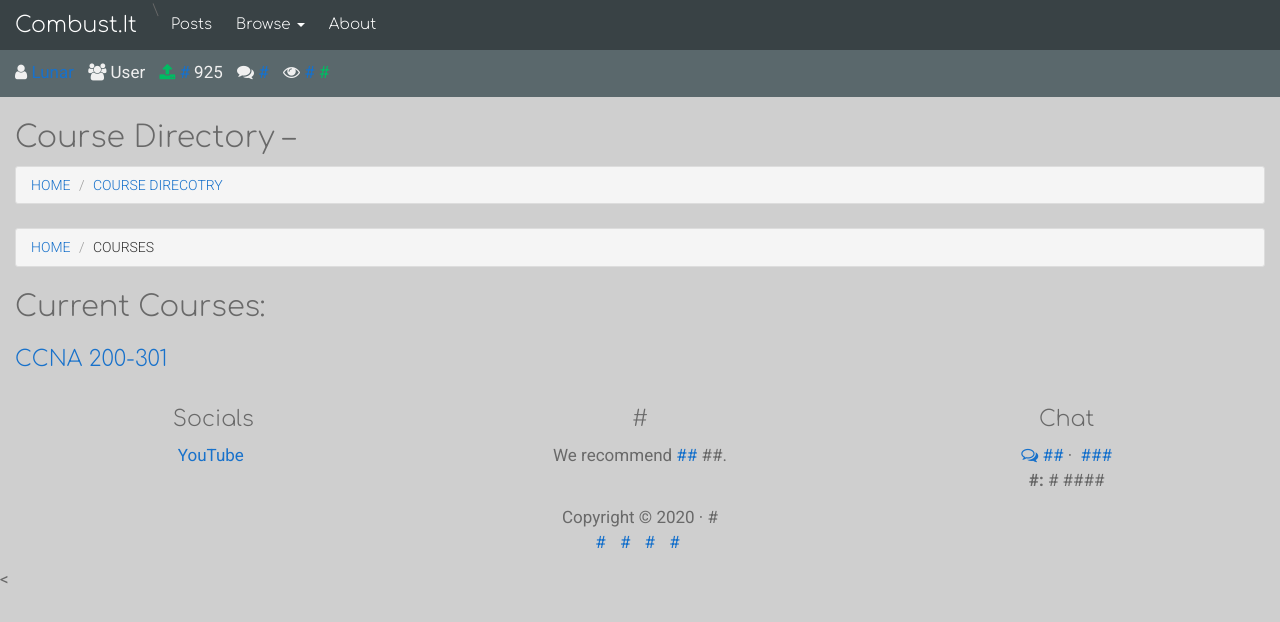
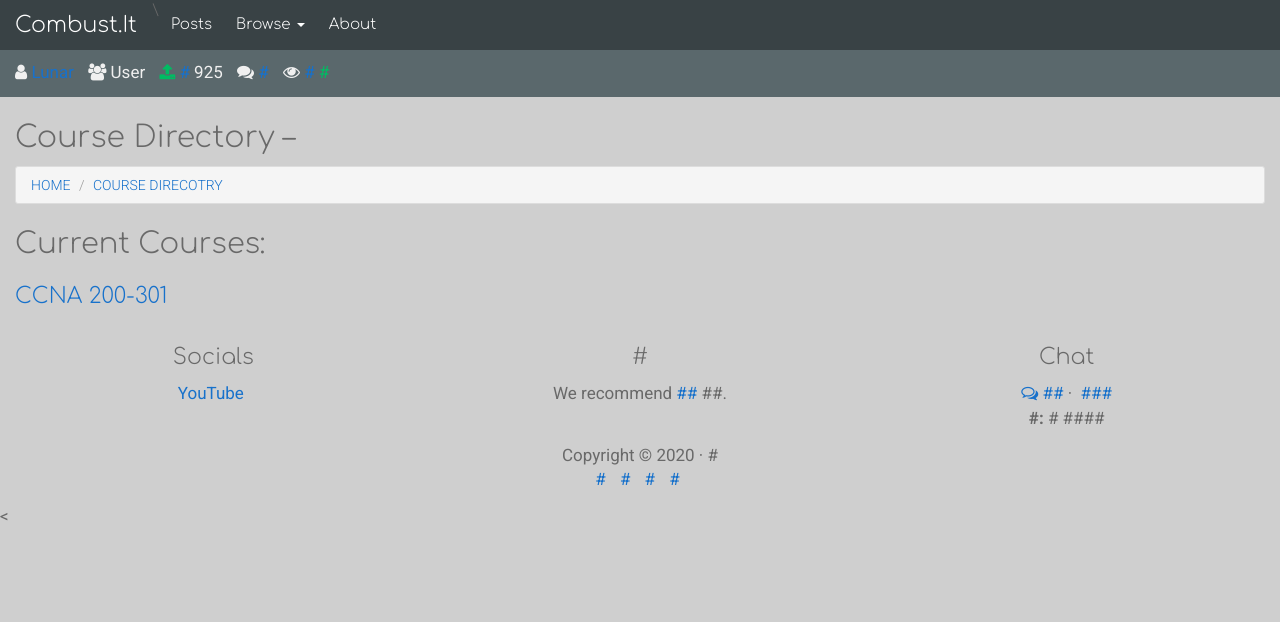
Before and after one commit to lunarcontrol/combust.it, a Jekyll site: the page built from course/index.md, in a window 1280 px wide. Shown: the top 622 px of the page. Built offline with Jekyll 4.4.1, drawn with Linux system fonts in a browser that asks for light colours; nearby versions of some CDN libraries; library files that are not in the unit come from our copies.

Commit message:
Update index.md

```diff
--- a/course/index.md
+++ b/course/index.md
@@ -4,11 +4,5 @@ title: Course Directory
 breadcrumb: Course Direcotry
 ---
 
-<nav aria-label="breadcrumb">
-  <ol class="breadcrumb">
-    <li class="breadcrumb-item"><a href="../">Home</a></li>
-    <li class="breadcrumb-item active" aria-current="page">Courses</li>
-  </ol>
-
 <h2>Current Courses:</h2>
 <h3><a href="./ccna-200-301/">CCNA 200-301</a></h3>
```
